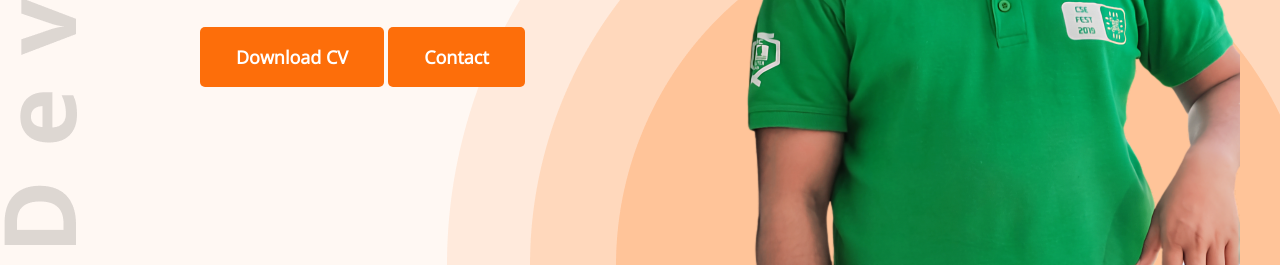
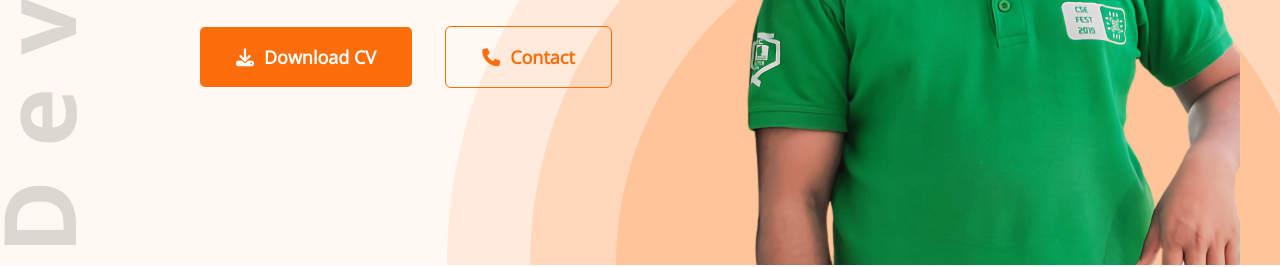
Before and after one commit to smarifurrahman/developer-portfolio, a plain HTML site: page index.html in a window 1280 px wide. Shown: the part 537-804 px from the top of the page. Drawn offline with nearby package versions, Linux system fonts and the light colour scheme.

Commit message:
added icons and button hover

```diff
--- a/index.html
+++ b/index.html
@@ -7,6 +7,7 @@
     <title>Developer Portfolio</title>
     <link rel="stylesheet" href="./styles/portfolio.css">
     <link rel="preconnect" href="https://fonts.googleapis.com"><link rel="preconnect" href="https://fonts.gstatic.com" crossorigin><link href="https://fonts.googleapis.com/css2?family=Open+Sans&display=swap" rel="stylesheet">
+    <script src="https://kit.fontawesome.com/aae5e146e7.js" crossorigin="anonymous"></script>
 </head>
 <body>
     <header class="header">
@@ -23,8 +24,8 @@
                 <h3 class="banner-sub-title">Hi, I am</h3>
                 <h1 class="banner-title">Arifur Rahman</h1>
                 <p class="banner-description">Shot what able cold new see hold.Friendly as an betrayed formerly he. Morning because as to society behaved moments.</p>
-                <button class="btn-primary">Download CV</button>
-                <button class="btn-primary">Contact</button>
+                <button class="btn-primary"><i class="fa-solid fa-download"></i>Download CV</button>
+                <button class="btn-outlined"><i class="fa-solid fa-phone"></i>Contact</button>
             </div>
             <img src="./images/arif.png" alt="portfolio-image">
         </div>
@@ -128,7 +129,7 @@
                 </div>
             </div>
             <div class="download-cv">
-                <button class="btn-primary">Download CV</button>
+                <button class="btn-primary"><i class="fa-solid fa-download"></i>Download CV</button>
             </div>
         </section>
         <!-- Contact Section -->
--- a/styles/portfolio.css
+++ b/styles/portfolio.css
@@ -15,6 +15,37 @@
     border: 0;
     border-radius: 5px;
     padding: 18px 36px;
+    cursor: pointer;
+
+}
+
+.btn-outlined {
+    outline: 1px solid;
+    color: #FD6E0A;
+    background-color: transparent;
+    font-size: 18px;
+    font-weight: 700;
+    border: 0;
+    border-radius: 5px;
+    padding: 18px 36px;
+    cursor: pointer;
+    margin-left: 30px;
+}
+
+i {
+    margin-right: 10px;
+}
+
+.btn-primary:hover {
+    outline: 1px solid;
+    color: #FD6E0A;
+    background-color: transparent;
+}
+
+.btn-outlined:hover {
+    background-color: #FD6E0A;
+    color: #FFFFFF;
+    outline: none;
 }
 
 /* header and navigation styles */
@@ -203,7 +234,6 @@ section {
     gap: 100px;
     background-color: #FFF8F3;
     padding: 100px 200px;
-
 }
 
 .contact-section .section-title {
```
